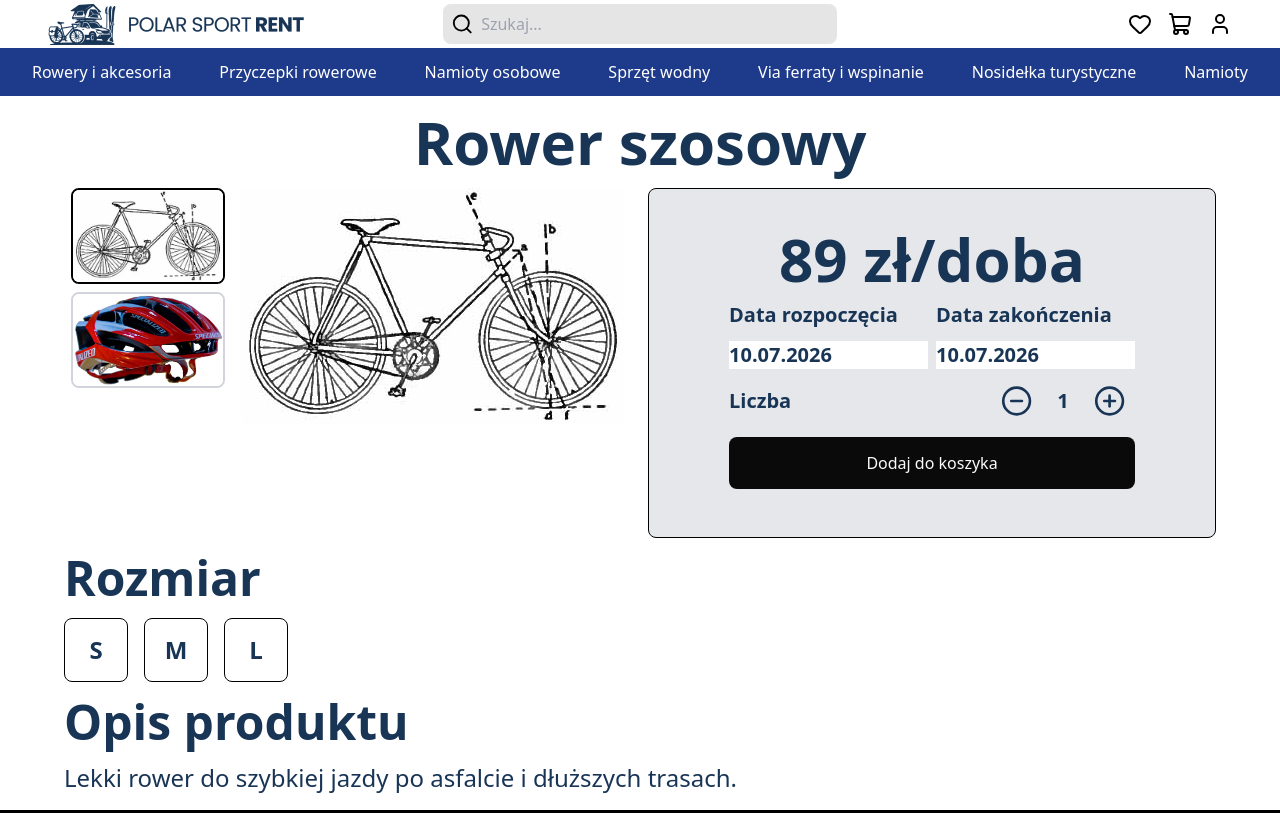
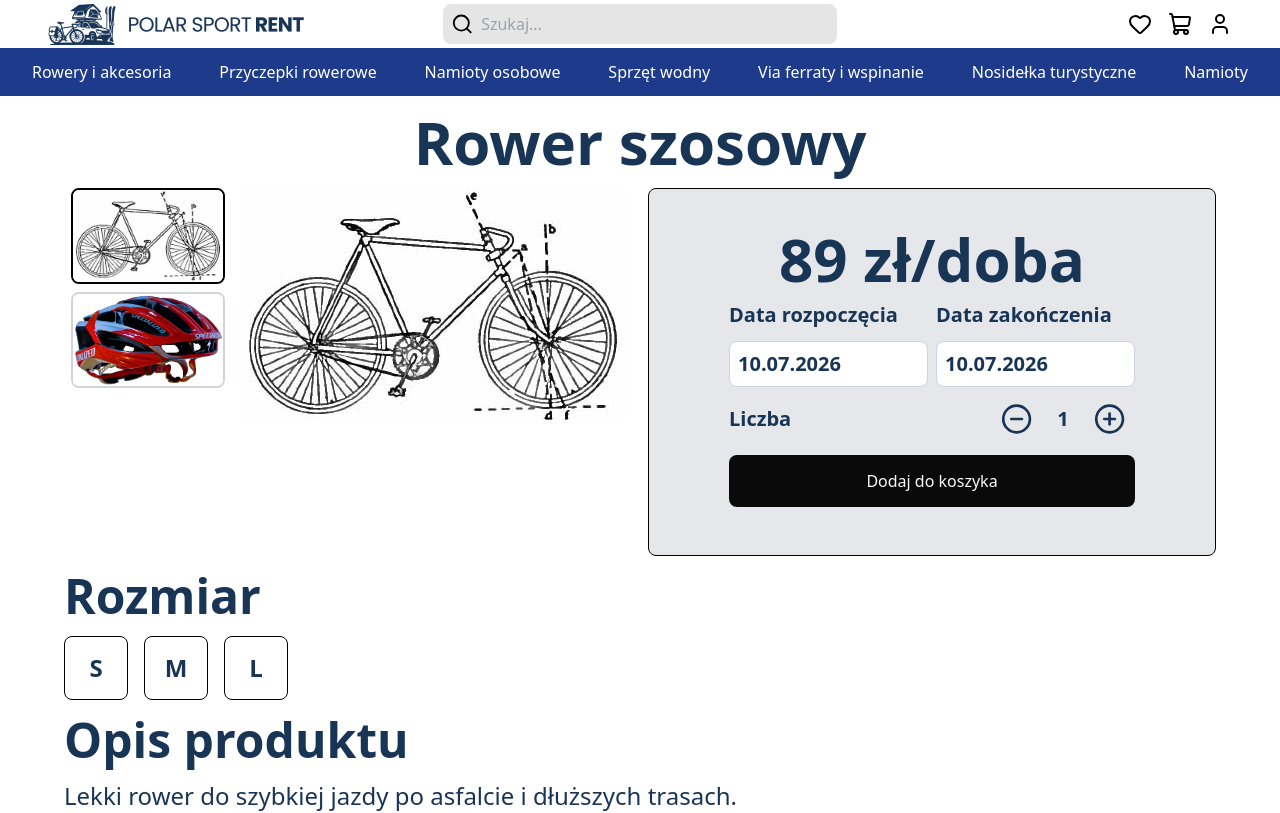
Before and after one commit to sebastian-j/sport-rent-frontend, a React (Vite) app: page /product/1 in a window 1280 px wide. Shown: the top 813 px of the page. Built offline with nearby package versions, Linux system fonts and the light colour scheme.

Commit message:
refactor: moved logic

```diff
--- /dev/null
+++ b/src/components/cart/initialCart.ts
@@ -0,0 +1,10 @@
+import { PRODUCTS } from '../../assets/products/products.ts';
+import type { CartProduct } from './cartTypes.ts';
+
+// Mockup: creates cart's content when entering /cart
+export const INITIAL_CART: CartProduct[] = PRODUCTS.filter(
+  (product) => product.id === 1 || product.id === 2
+).map((product) => ({
+  ...product,
+  dates: [],
+}));
--- /dev/null
+++ b/src/components/cart/useCart.ts
@@ -0,0 +1,88 @@
+import { useState } from 'react';
+import type { CartProduct, DateField } from './cartTypes.ts';
+
+export function useCart(initialProducts: CartProduct[]) {
+  const [products, setProducts] = useState(initialProducts);
+
+  const updateRentalDate = (
+    productId: number,
+    dateId: number,
+    field: DateField,
+    value: Date | null
+  ) => {
+    setProducts((previous) =>
+      previous.map((product) =>
+        product.id === productId
+          ? {
+              ...product,
+              dates: product.dates.map((date) =>
+                date.id === dateId ? { ...date, [field]: value } : date
+              ),
+            }
+          : product
+      )
+    );
+  };
+
+  const updateQuantity = (productId: number, dateId: number, quantity: number) => {
+    setProducts((previous) =>
+      previous.map((product) =>
+        product.id === productId
+          ? {
+              ...product,
+              dates: product.dates.map((date) =>
+                date.id === dateId ? { ...date, quantity } : date
+              ),
+            }
+          : product
+      )
+    );
+  };
+
+  const removeRentalDate = (productId: number, dateId: number) => {
+    setProducts((previous) =>
+      previous.flatMap((product) => {
+        if (product.id !== productId) return [product];
+
+        const dates = product.dates.filter((date) => date.id !== dateId);
+        return dates.length > 0 ? [{ ...product, dates }] : [];
+      })
+    );
+  };
+
+  const addRentalDate = (productId: number) => {
+    setProducts((previous) =>
+      previous.map((product) => {
+        if (product.id !== productId) return product;
+
+        const nextDateId = Math.max(0, ...product.dates.map((date) => date.id)) + 1;
+
+        return {
+          ...product,
+          dates: [
+            ...product.dates,
+            {
+              id: nextDateId,
+              quantity: 1,
+              start_date: null,
+              end_date: null,
+            },
+          ],
+        };
+      })
+    );
+  };
+
+  const removeProduct = (productId: number) => {
+    setProducts((previous) => previous.filter((product) => product.id !== productId));
+  };
+
+  return {
+    products,
+    updateRentalDate,
+    updateQuantity,
+    removeRentalDate,
+    addRentalDate,
+    removeProduct,
+  };
+}
--- a/src/components/core/ButtonCore.tsx
+++ b/src/components/core/ButtonCore.tsx
@@ -1,4 +1,5 @@
 import { motion } from 'motion/react';
+import { twMerge } from 'tailwind-merge';
 
 type ButtonProps = {
   text: string;
@@ -9,16 +10,17 @@ type ButtonProps = {
 
 export default function ButtonCore({ text, onClick, inverted, className = '' }: ButtonProps) {
   const inversion = inverted
-    ? 'bg-neutral-50 text-slate-950 rounded-lg'
-    : 'bg-neutral-950 text-slate-50 rounded-lg';
+    ? 'bg-neutral-50 text-slate-950'
+    : 'bg-neutral-950 text-slate-50';
 
   return (
     <motion.button
+      type="button"
       onClick={onClick}
       whileHover={{ scale: 1.02 }}
       whileTap={{ scale: 0.98 }}
       transition={{ type: 'spring', stiffness: 250, damping: 20 }}
-      className={`select-none ${className} ${inversion}`}
+      className={twMerge('select-none rounded-lg', inversion, className)}
     >
       {text}
     </motion.button>
--- a/src/components/core/DatePickerElem.tsx
+++ b/src/components/core/DatePickerElem.tsx
@@ -1,11 +1,14 @@
 import DatePicker from 'react-datepicker';
 import 'react-datepicker/dist/react-datepicker.css';
+import { twMerge } from 'tailwind-merge';
 
 type DatePickerElemProps = {
   selected: Date | null;
   minDate?: Date;
   onChange: (date: Date | null) => void;
   placeholder?: string;
+  className?: string;
+  wrapperClassName?: string;
 };
 
 export default function DatePickerElem({
@@ -13,6 +16,8 @@ export default function DatePickerElem({
   minDate,
   onChange,
   placeholder,
+  className,
+  wrapperClassName,
 }: DatePickerElemProps) {
   return (
     <DatePicker
@@ -23,9 +28,12 @@ export default function DatePickerElem({
       popperClassName="z-50"
       portalId="datepicker-popper-root"
       popperProps={{ strategy: 'fixed' }}
-      wrapperClassName="min-w-0 flex-1"
+      wrapperClassName={twMerge('min-w-0 flex-1', wrapperClassName)}
       placeholderText={placeholder}
-      className="box-border h-12 w-full rounded-xl border border-transparent bg-white px-4 text-black outline-none text-2xl text-center select-none"
+      className={twMerge(
+        'box-border h-12 w-full select-none rounded-xl border border-transparent bg-white px-4 text-center text-2xl text-black outline-none',
+        className
+      )}
     />
   );
 }
--- a/src/components/product/AddToCart.tsx
+++ b/src/components/product/AddToCart.tsx
@@ -1,10 +1,9 @@
 import { useState } from 'react';
 import { CircleMinus, CirclePlus } from 'lucide-react';
 import ButtonCore from '../core/ButtonCore';
-import DatePicker from 'react-datepicker';
-import 'react-datepicker/dist/react-datepicker.css';
 import { type ProductProps } from './productProps';
 import { isDateAfter, isDateInPast } from '../cart/rentalDate.ts';
+import DatePickerElem from '../core/DatePickerElem.tsx';
 
 export default function AddToCart({
   product,
@@ -47,7 +46,7 @@ export default function AddToCart({
           <p className="font-semibold text-[2.5vh] mt-[0.5vh] mb-[0.5vh] text-[#193556]">
             Data rozpoczęcia
           </p>
-          <DatePicker
+          <DatePickerElem
             selected={startDate}
             onChange={(date: Date | null) => {
               if (!date) return;
@@ -59,20 +58,20 @@ export default function AddToCart({
               }
             }}
             minDate={new Date()}
-            dateFormat="dd.MM.yyyy"
-            className="font-semibold text-[2.5vh] mt-[0.5vh] mb-[0.5vh] w-full text-[#193556]"
+            wrapperClassName="w-full flex-none"
+            className="mt-[0.5vh] mb-[0.5vh] h-auto rounded-lg border border-slate-300 bg-white p-2 text-left text-[2.5vh] font-semibold text-[#193556]"
           />
         </div>
         <div className="flex flex-col gap-1 w-full">
           <p className="font-semibold text-[2.5vh] mt-[0.5vh] mb-[0.5vh] text-[#193556]">
             Data zakończenia
           </p>
-          <DatePicker
+          <DatePickerElem
             selected={endDate}
             onChange={(date: Date | null) => date && setEndDate(date)}
             minDate={startDate}
-            dateFormat="dd.MM.yyyy"
-            className="font-semibold text-[2.5vh] mt-[0.5vh] mb-[0.5vh] w-full text-[#193556]"
+            wrapperClassName="w-full flex-none"
+            className="mt-[0.5vh] mb-[0.5vh] h-auto rounded-lg border border-slate-300 bg-white p-2 text-left text-[2.5vh] font-semibold text-[#193556]"
           />
         </div>
       </div>
--- a/src/components/profile/LoyaltySection.tsx
+++ b/src/components/profile/LoyaltySection.tsx
@@ -1,73 +1,5 @@
 import PointsCard from './loyalty/PointsCard.tsx';
-
-type PointsAcquisition = {
-  id: number;
-  date: number;
-  amount: number;
-};
-
-const POINTS_ACQUISITIONS: PointsAcquisition[] = [
-  {
-    id: 1,
-    date: new Date('2026-06-28').getTime(),
-    amount: -54,
-  },
-  {
-    id: 2,
-    date: new Date('2026-06-14').getTime(),
-    amount: 120,
-  },
-  {
-    id: 3,
-    date: new Date('2026-05-30').getTime(),
-    amount: 89,
-  },
-  {
-    id: 4,
-    date: new Date('2026-05-12').getTime(),
-    amount: -45,
-  },
-  {
-    id: 5,
-    date: new Date('2026-04-26').getTime(),
-    amount: 178,
-  },
-  {
-    id: 6,
-    date: new Date('2026-04-05').getTime(),
-    amount: -69,
-  },
-  {
-    id: 7,
-    date: new Date('2026-03-21').getTime(),
-    amount: -99,
-  },
-  {
-    id: 8,
-    date: new Date('2026-03-02').getTime(),
-    amount: 35,
-  },
-  {
-    id: 9,
-    date: new Date('2026-02-16').getTime(),
-    amount: 149,
-  },
-  {
-    id: 10,
-    date: new Date('2026-01-29').getTime(),
-    amount: 75,
-  },
-  {
-    id: 11,
-    date: new Date('2026-01-11').getTime(),
-    amount: -64,
-  },
-  {
-    id: 12,
-    date: new Date('2025-12-20').getTime(),
-    amount: 110,
-  },
-];
+import { POINTS_ACQUISITIONS } from './loyalty/pointsAcquisitions.ts';
 
 export default function LoyaltySection() {
   return (
--- /dev/null
+++ b/src/components/profile/loyalty/pointsAcquisitions.ts
@@ -0,0 +1,68 @@
+export type PointsAcquisition = {
+  id: number;
+  date: number;
+  amount: number;
+};
+
+export const POINTS_ACQUISITIONS: PointsAcquisition[] = [
+  {
+    id: 1,
+    date: new Date('2026-06-28').getTime(),
+    amount: -54,
+  },
+  {
+    id: 2,
+    date: new Date('2026-06-14').getTime(),
+    amount: 120,
+  },
+  {
+    id: 3,
+    date: new Date('2026-05-30').getTime(),
+    amount: 89,
+  },
+  {
+    id: 4,
+    date: new Date('2026-05-12').getTime(),
+    amount: -45,
+  },
+  {
+    id: 5,
+    date: new Date('2026-04-26').getTime(),
+    amount: 178,
+  },
+  {
+    id: 6,
+    date: new Date('2026-04-05').getTime(),
+    amount: -69,
+  },
+  {
+    id: 7,
+    date: new Date('2026-03-21').getTime(),
+    amount: -99,
+  },
+  {
+    id: 8,
+    date: new Date('2026-03-02').getTime(),
+    amount: 35,
+  },
+  {
+    id: 9,
+    date: new Date('2026-02-16').getTime(),
+    amount: 149,
+  },
+  {
+    id: 10,
+    date: new Date('2026-01-29').getTime(),
+    amount: 75,
+  },
+  {
+    id: 11,
+    date: new Date('2026-01-11').getTime(),
+    amount: -64,
+  },
+  {
+    id: 12,
+    date: new Date('2025-12-20').getTime(),
+    amount: 110,
+  },
+];
```
Also changed, not shown: src/pages/CartPage.tsx (+10 -84 lines).
